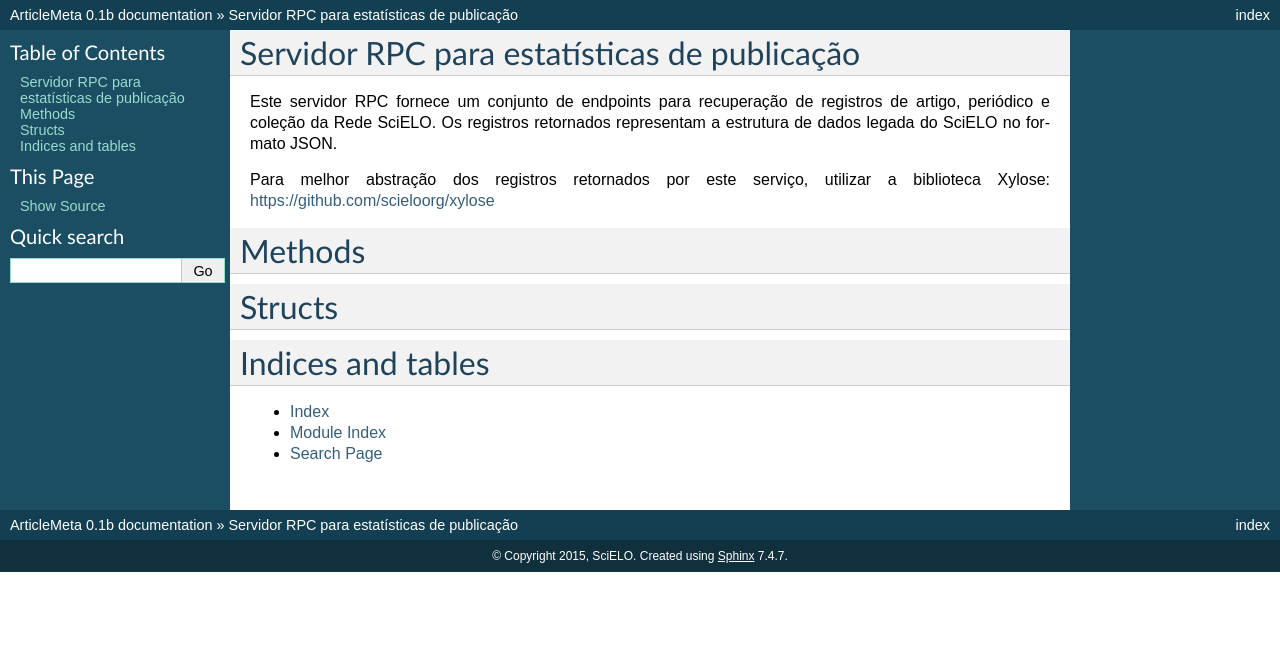
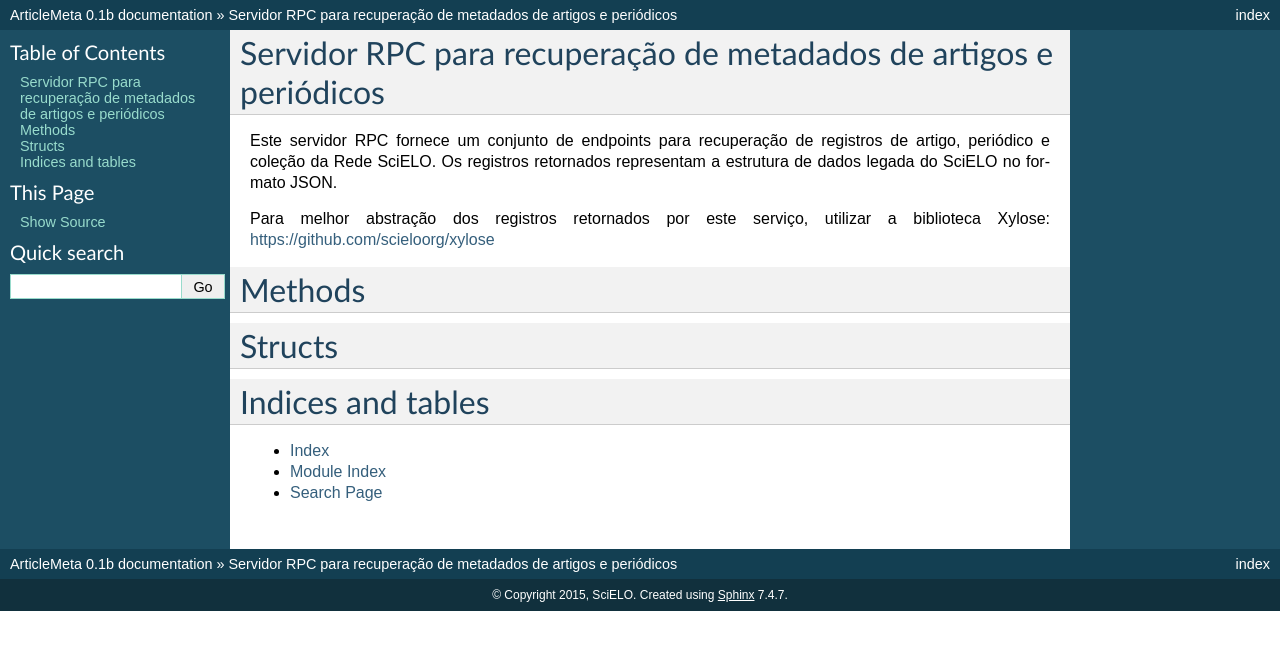
Before and after one commit to scieloorg/articles_meta, a Sphinx documentation site: the page built from docs/source/index.rst, in a window 1280 px wide. Shown: the top 650 px of the page. Built offline with Sphinx 7.4.7, drawn with Linux system fonts in a browser that asks for light colours; pages that are not in the unit, such as notebooks, are missing from menus.

Commit message:
Update index.rst

```diff
--- a/docs/source/index.rst
+++ b/docs/source/index.rst
@@ -1,5 +1,5 @@
-Servidor RPC para estatísticas de publicação
-============================================
+Servidor RPC para recuperação de metadados de artigos e periódicos
+==================================================================
 
 Este servidor RPC fornece um conjunto de endpoints para recuperação de
 registros de artigo, periódico e coleção da Rede SciELO. Os registros retornados
```
